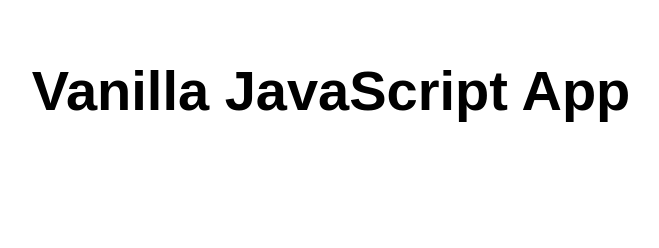
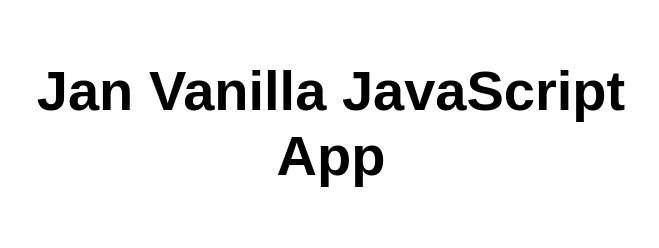
Before and after one commit to jkieften/AzureTestJan, a plain HTML site: page src/index.html in a window 1280 px wide. Shown: the whole page, without its empty margins (309-968 px from the left). Drawn offline with Linux system fonts and the light colour scheme.

Commit message:
Update index.html

```diff
--- a/src/index.html
+++ b/src/index.html
@@ -5,12 +5,12 @@
   <meta charset="UTF-8">
   <meta name="viewport" content="width=device-width, initial-scale=1.0">
   <link rel="stylesheet" href="styles.css">
-  <title>Vanilla JavaScript App</title>
+  <title>Jan Vanilla JavaScript App</title>
 </head>
 
 <body>
   <main>
-    <h1>Vanilla JavaScript App</h1>
+    <h1>Jan Vanilla JavaScript App</h1>
   </main>
 </body>
 
```
